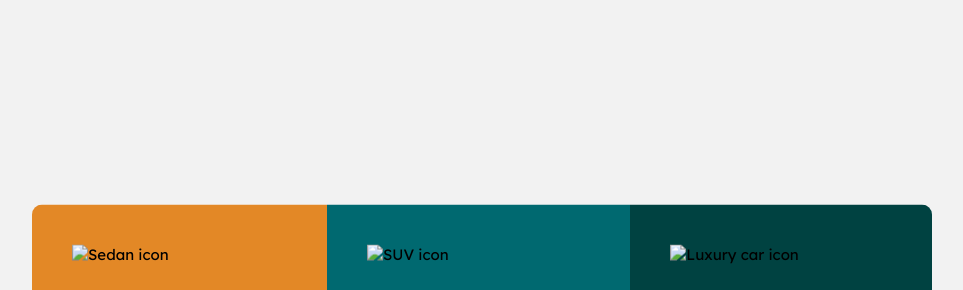
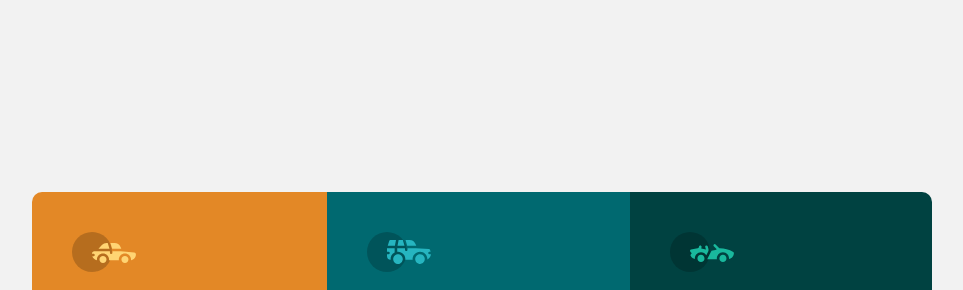
Before and after one commit to King-Abby/3-Column-Page, a plain HTML site: page index.html in a window 1280 px wide. Shown: the part 39-329 px from the top of the page, without its empty margins (158-1121 px from the left). Drawn offline with Linux system fonts and the light colour scheme.

Commit message:
secondcommit

```diff
--- a/index.html
+++ b/index.html
@@ -11,7 +11,7 @@
     <main>
       <div class="container">
         <div class="element sedan">
-          <img class="icon" src="./icon-sedans.svg" alt="Sedan icon" />
+          <img class="icon" src="./images/icon-sedans.svg" alt="Sedan icon" />
           <h1 class="title">Sedans</h1>
           <p class="info-text">
             Choose a sedan for its affordability and excellent fuel economy.
@@ -20,7 +20,7 @@
           <button class="btn btn-sedan">Learn more</button>
         </div>
         <div class="element suv">
-          <img class="icon" src="./icon-suvs.svg" alt="SUV icon" />
+          <img class="icon" src="./images/icon-suvs.svg" alt="SUV icon" />
           <h1 class="title">SUVs</h1>
           <p class="info-text">
             Take an SUV for its spacious interior, power, and versatility.
@@ -31,7 +31,7 @@
         <div class="element luxury">
           <img
             class="icon"
-            src="./icon-luxury.svg"
+            src="./images/icon-luxury.svg"
             alt="Luxury car icon"
           />
           <h1 class="title">Luxury</h1>
```
